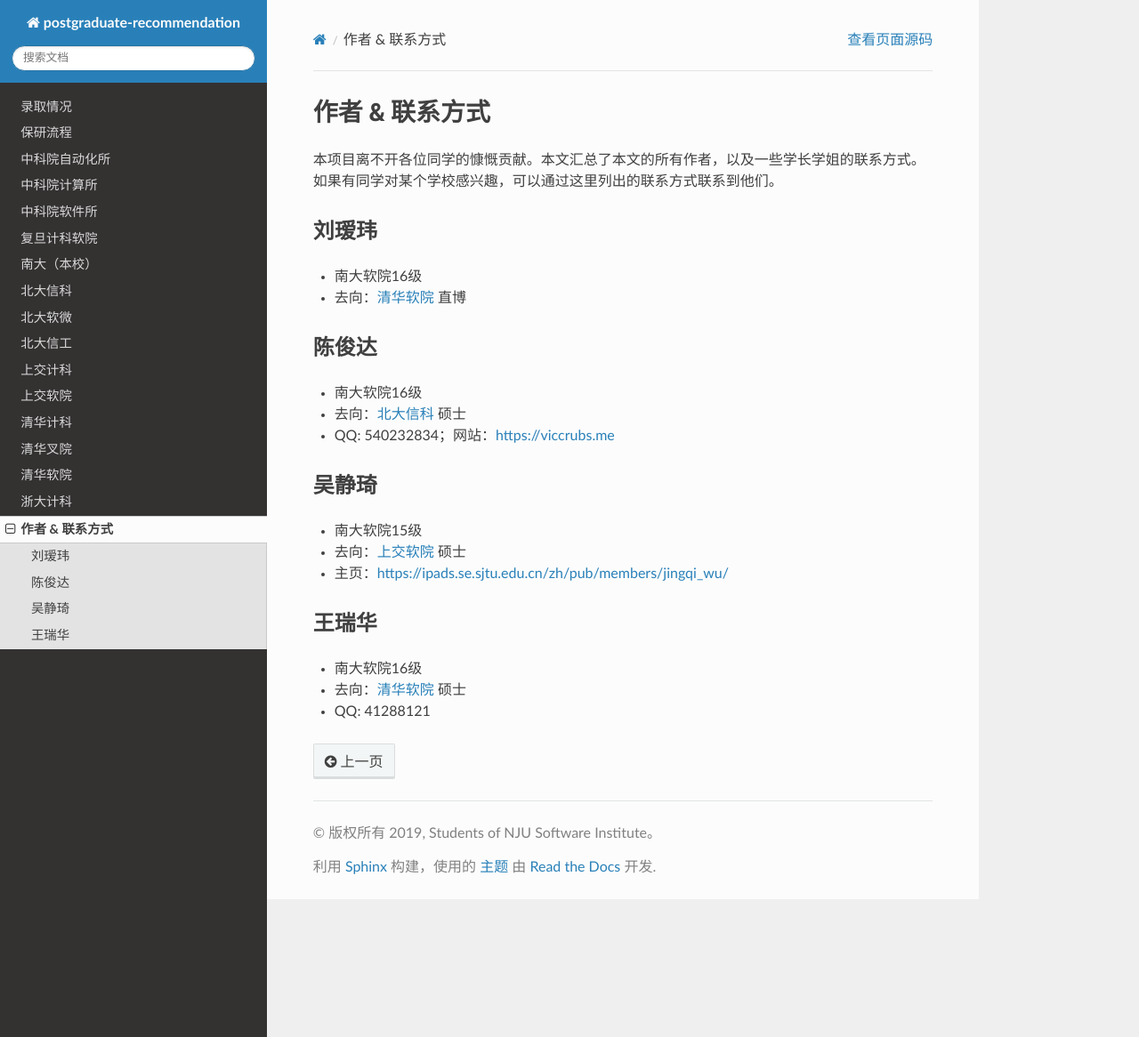
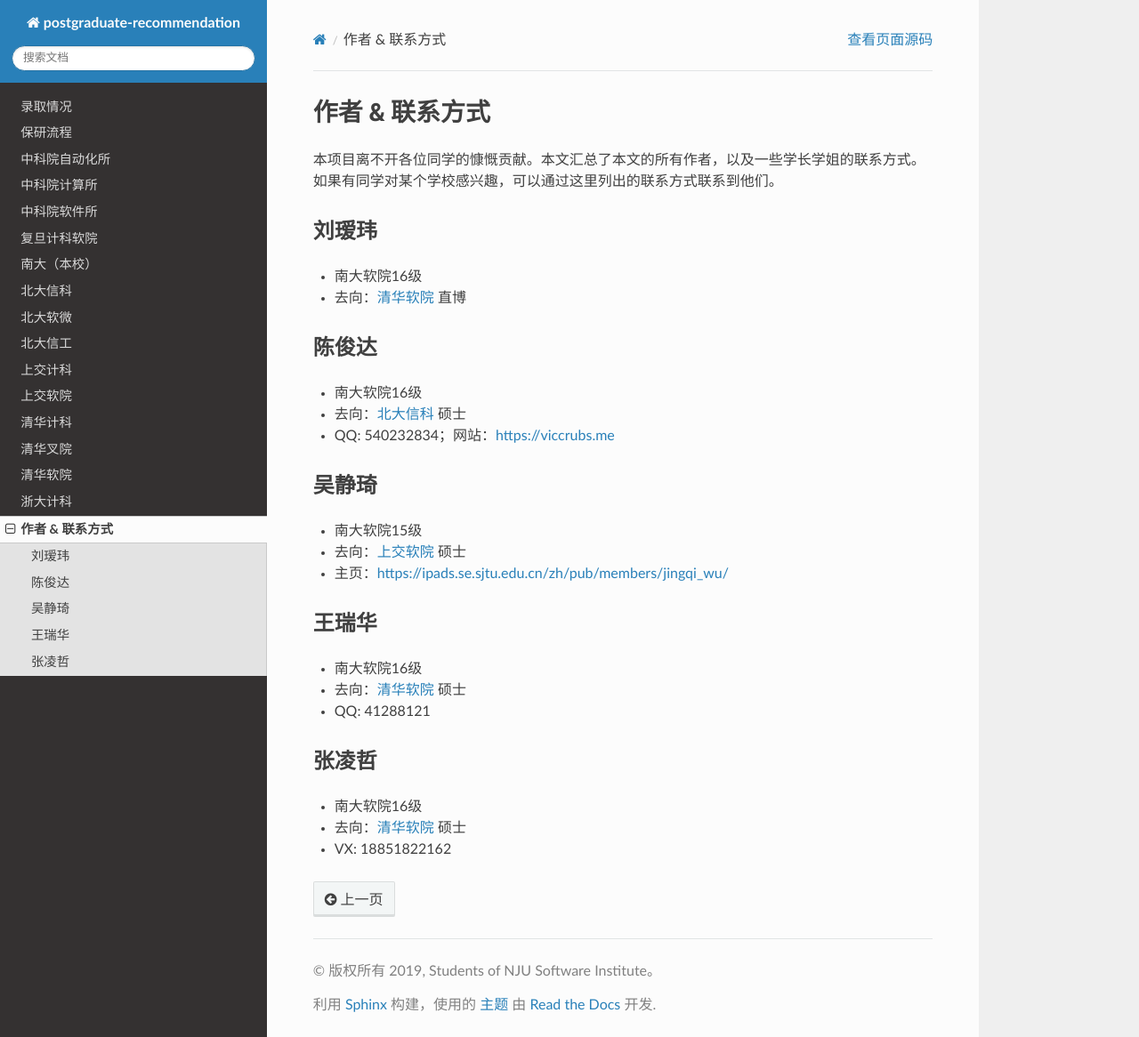
Before and after one commit to NJU-SE-15-share-review/postgraduate-recommendation, a Sphinx documentation site: the page built from source/authors.rst, in a window 1280 px wide and 1166 px high. Shown: the whole window at 89% size. Built offline with Sphinx 7.4.7 and the Read the Docs theme 2.0.0, drawn with Linux system fonts in a browser that asks for light colours.

```diff
--- a/source/authors.rst
+++ b/source/authors.rst
@@ -29,3 +29,10 @@
 * 南大软院16级
 * 去向：:ref:`schools/thu/ss:清华软院` 硕士
 * QQ: 41288121
+
+张凌哲
+-------------------------------------
+
+* 南大软院16级
+* 去向：:ref:`schools/thu/ss:清华软院` 硕士
+* VX: 18851822162
```
Also changed, not shown: source/schools/sjtu/se.rst (+6 -1 lines).
